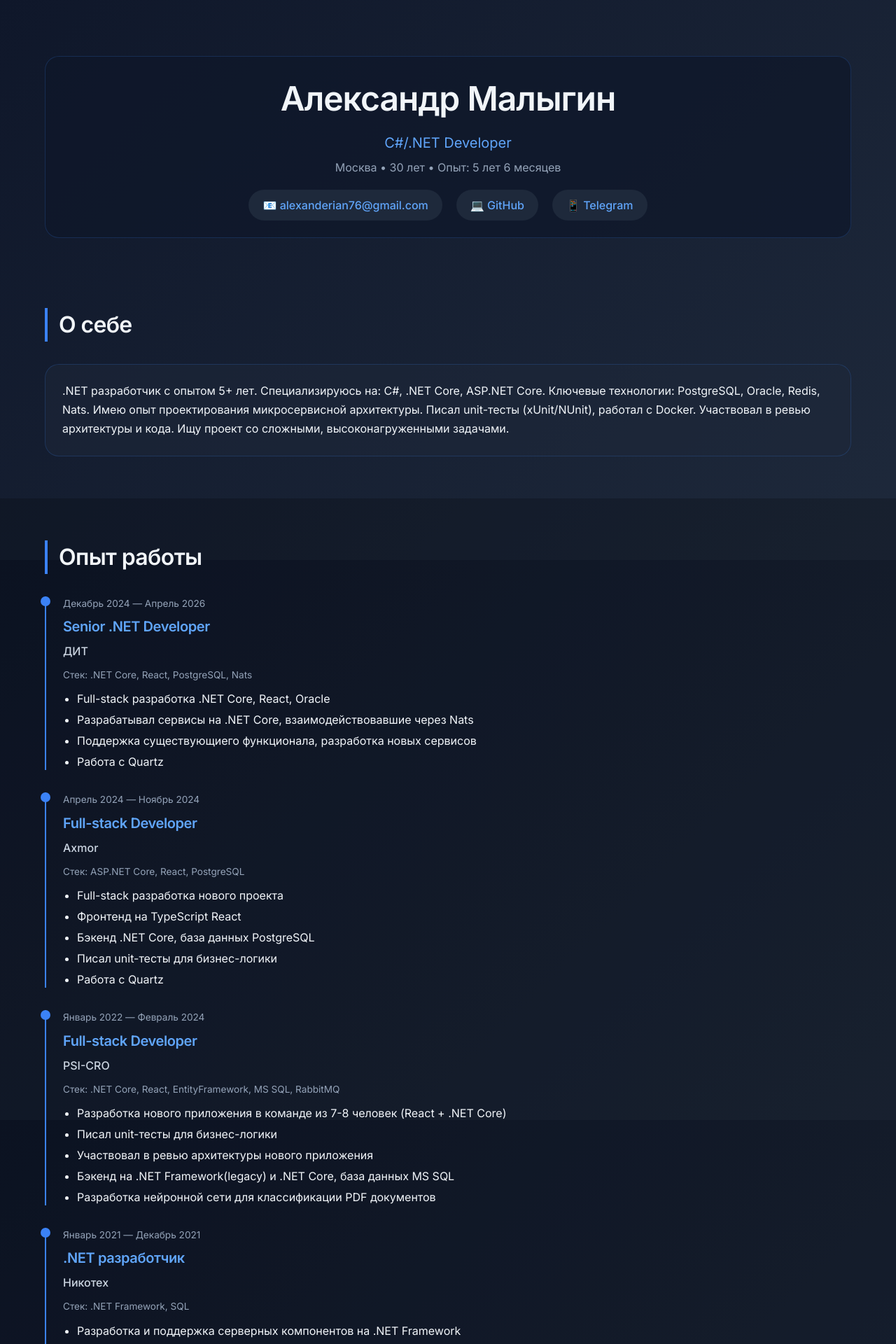
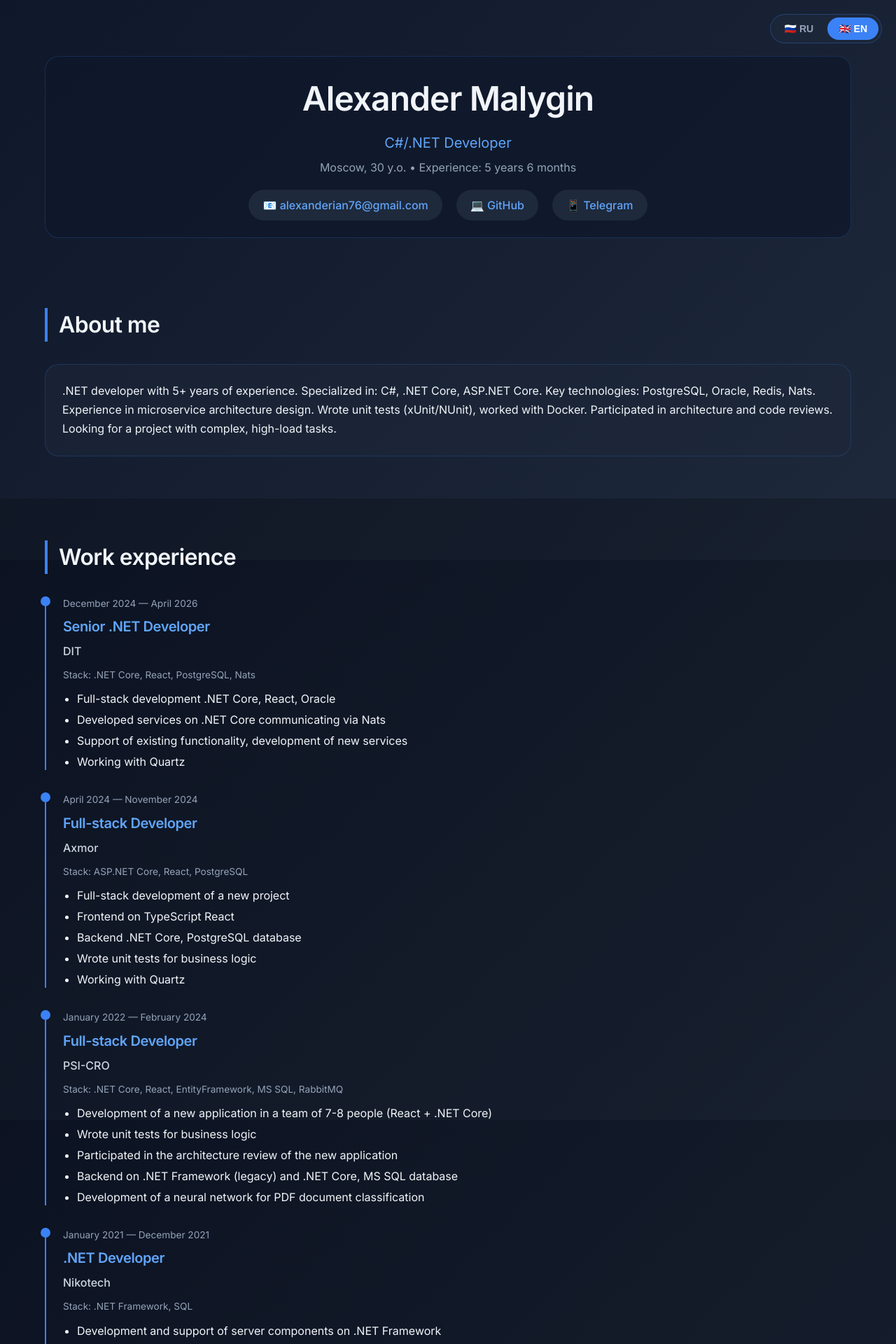
Before and after one commit to alexanderian76/cv, a React (Create React App) app: page / in a window 1280 px wide. Shown: the top 1920 px of the page at 70% size. Built offline with nearby package versions, Linux system fonts and the light colour scheme.

Commit message:
Add english

```diff
--- a/src/App.js
+++ b/src/App.js
@@ -1,19 +1,27 @@
-import React, { useEffect, useState } from 'react';
+import React, { useState, useEffect } from 'react';
 
 function App() {
   const [visible, setVisible] = useState(false);
+  const [language, setLanguage] = useState(() => {
+    const saved = localStorage.getItem('language');
+    if (saved) return saved;
+    return navigator.language.startsWith('ru') ? 'ru' : 'en';
+  });
 
   useEffect(() => {
     setVisible(true);
-  }, []);
+    localStorage.setItem('language', language);
+  }, [language]);
 
-  // Данные резюме
-  const resumeData = {
+
+
+
+  const contentRu = {
     name: "Александр Малыгин",
-    age: 30,
+    age: "30 лет",
     location: "Москва",
     role: "C#/.NET Developer",
-    experience: "5 лет 6 месяцев",
+    experience: "Опыт: 5 лет 6 месяцев",
     summary: ".NET разработчик с опытом 5+ лет. Специализируюсь на: C#, .NET Core, ASP.NET Core. Ключевые технологии: PostgreSQL, Oracle, Redis, Nats. Имею опыт проектирования микросервисной архитектуры. Писал unit-тесты (xUnit/NUnit), работал с Docker. Участвовал в ревью архитектуры и кода. Ищу проект со сложными, высоконагруженными задачами.",
     experienceDetails: [
       {
@@ -24,7 +32,7 @@ function App() {
         achievements: [
           "Full-stack разработка .NET Core, React, Oracle",
           "Разрабатывал сервисы на .NET Core, взаимодействовавшие через Nats",
-          "Поддержка существующиего функционала, разработка новых сервисов",
+          "Поддержка существующего функционала, разработка новых сервисов",
           "Работа с Quartz"
         ]
       },
@@ -65,48 +73,197 @@ function App() {
         ]
       }
     ],
-    skills: {
-      languages: ["C#", ".NET Core", "ASP.NET Core", "JavaScript", "TypeScript", "SQL", "C++", "Swift"],
-      databases: ["PostgreSQL", "MS SQL", "Redis"],
-      messaging: ["RabbitMQ", "Nats"],
-      devops: ["Docker", "GitLab CI", "Git", "Jira"],
-      testing: ["xUnit", "NUnit"],
-      other: ["Микросервисная архитектура", "REST API", "GraphQL", "SignalR"]
-    },
     contacts: {
       email: "alexanderian76@gmail.com",
       github: "https://github.com/alexanderian76",
       telegram: "@AMalygin76"
+    },
+    sections: {
+      about: "О себе",
+      experience: "Опыт работы",
+      skills: "Навыки",
+      education: "Образование и языки",
+      educationTitle: "Высшее образование",
+      educationText: "МГУ им. М.В. Ломоносова, механико-математический факультет",
+      languagesTitle: "Языки",
+      russian: "Русский — Родной",
+      english: "Английский — B2 (Средне-продвинутый)",
+      footer: `© 2026 Александр Малыгин • Последнее обновление: май 2026`
+    }
+  };
+
+
+  const contentEn = {
+    name: "Alexander Malygin",
+    role: "C#/.NET Developer",
+    age: "30 y.o.",
+    location: "Moscow",
+    experience: `Experience: 5 years 6 months`,
+    summary: ".NET developer with 5+ years of experience. Specialized in: C#, .NET Core, ASP.NET Core. Key technologies: PostgreSQL, Oracle, Redis, Nats. Experience in microservice architecture design. Wrote unit tests (xUnit/NUnit), worked with Docker. Participated in architecture and code reviews. Looking for a project with complex, high-load tasks.",
+    sections: {
+      about: "About me",
+      experience: "Work experience",
+      skills: "Skills",
+      education: "Education & Languages",
+      educationTitle: "Higher Education",
+      educationText: "MSU, Faculty of Mechanics and Mathematics",
+      languagesTitle: "Languages",
+      russian: "Russian — Native",
+      english: "English — B2 (Upper-Intermediate)",
+      footer: `© 2026 Alexander Malygin • Last update: May 2026`
+    },
+    experienceDetails: [
+      {
+        period: "December 2024 — April 2026",
+        title: "Senior .NET Developer",
+        company: "DIT",
+        stack: ".NET Core, React, PostgreSQL, Nats",
+        achievements: [
+          "Full-stack development .NET Core, React, Oracle",
+          "Developed services on .NET Core communicating via Nats",
+          "Support of existing functionality, development of new services",
+          "Working with Quartz"
+        ]
+      },
+      {
+        period: "April 2024 — November 2024",
+        title: "Full-stack Developer",
+        company: "Axmor",
+        stack: "ASP.NET Core, React, PostgreSQL",
+        achievements: [
+          "Full-stack development of a new project",
+          "Frontend on TypeScript React",
+          "Backend .NET Core, PostgreSQL database",
+          "Wrote unit tests for business logic",
+          "Working with Quartz"
+        ]
+      },
+      {
+        period: "January 2022 — February 2024",
+        title: "Full-stack Developer",
+        company: "PSI-CRO",
+        stack: ".NET Core, React, EntityFramework, MS SQL, RabbitMQ",
+        achievements: [
+          "Development of a new application in a team of 7-8 people (React + .NET Core)",
+          "Wrote unit tests for business logic",
+          "Participated in the architecture review of the new application",
+          "Backend on .NET Framework (legacy) and .NET Core, MS SQL database",
+          "Development of a neural network for PDF document classification"
+        ]
+      },
+      {
+        period: "January 2021 — December 2021",
+        title: ".NET Developer",
+        company: "Nikotech",
+        stack: ".NET Framework, SQL",
+        achievements: [
+          "Development and support of server components on .NET Framework",
+          "Work with SQL, writing unit tests"
+        ]
+      }
+    ],
+    contacts: {
+      email: "alexanderian76@gmail.com",
+      github: "https://github.com/alexanderian76",
+      telegram: "@AMalygin76"
+    },
+  };
+
+  const content = language === 'ru' ? contentRu : contentEn;
+
+  const skillsData = {
+    ru: {
+      languages: ["C#", ".NET Core", "ASP.NET Core", "JavaScript", "TypeScript", "SQL", "C++", "Swift"],
+      databases: ["PostgreSQL", "MS SQL", "Oracle"],
+      messaging: ["RabbitMQ", "Nats"],
+      devops: ["Docker", "GitLab CI", "Git", "Jira"],
+      testing: ["xUnit", "NUnit"],
+      other: ["Микросервисная архитектура", "REST API", "GraphQL", "SignalR", "Redis"]
+    },
+    en: {
+      languages: ["C#", ".NET Core", "ASP.NET Core", "JavaScript", "TypeScript", "SQL", "C++", "Swift"],
+      databases: ["PostgreSQL", "MS SQL", "Oracle"],
+      messaging: ["RabbitMQ", "Nats"],
+      devops: ["Docker", "GitLab CI", "Git", "Jira"],
+      testing: ["xUnit", "NUnit"],
+      other: ["Microservice architecture", "REST API", "GraphQL", "SignalR", "Redis"]
     }
   };
 
   const skillsList = [
-    { category: "Языки и фреймворки", items: resumeData.skills.languages },
-    { category: "Базы данных", items: resumeData.skills.databases },
-    { category: "Очереди и сообщения", items: resumeData.skills.messaging },
-    { category: "DevOps и инструменты", items: resumeData.skills.devops },
-    { category: "Тестирование", items: resumeData.skills.testing },
-    { category: "Прочее", items: resumeData.skills.other }
+    { category: language === 'ru' ? "Языки и фреймворки" : "Languages & Frameworks", items: skillsData[language].languages },
+    { category: language === 'ru' ? "Базы данных" : "Databases", items: skillsData[language].databases },
+    { category: language === 'ru' ? "Очереди и сообщения" : "Message Brokers", items: skillsData[language].messaging },
+    { category: "DevOps & Tools", items: skillsData[language].devops },
+    { category: language === 'ru' ? "Тестирование" : "Testing", items: skillsData[language].testing },
+    { category: language === 'ru' ? "Прочее" : "Other", items: skillsData[language].other }
   ];
 
   return (
     <div className={visible ? "fade-in" : ""} style={{ opacity: visible ? 1 : 0 }}>
 
+      <div style={{
+        position: 'fixed',
+        top: '20px',
+        right: '20px',
+        zIndex: 1000,
+        background: 'rgba(30, 41, 59, 0.8)',
+        backdropFilter: 'blur(10px)',
+        borderRadius: '40px',
+        padding: '4px',
+        border: '1px solid rgba(59, 130, 246, 0.3)',
+        display: 'flex',
+        gap: '4px'
+      }}>
+        <button
+          onClick={() => setLanguage('ru')}
+          style={{
+            padding: '8px 16px',
+            borderRadius: '32px',
+            border: 'none',
+            cursor: 'pointer',
+            fontWeight: 600,
+            fontSize: '14px',
+            background: language === 'ru' ? '#3b82f6' : 'transparent',
+            color: language === 'ru' ? 'white' : '#94a3b8',
+            transition: 'all 0.2s ease'
+          }}
+        >
+          🇷🇺 RU
+        </button>
+        <button
+          onClick={() => setLanguage('en')}
+          style={{
+            padding: '8px 16px',
+            borderRadius: '32px',
+            border: 'none',
+            cursor: 'pointer',
+            fontWeight: 600,
+            fontSize: '14px',
+            background: language === 'en' ? '#3b82f6' : 'transparent',
+            color: language === 'en' ? 'white' : '#94a3b8',
+            transition: 'all 0.2s ease'
+          }}
+        >
+          🇬🇧 EN
+        </button>
+      </div>
+
+
       <section style={{ paddingTop: "80px", paddingBottom: "40px" }}>
         <div className="container">
           <div className="card" style={{ textAlign: "center", background: "rgba(15, 23, 42, 0.7)" }}>
-            <h1 style={{ fontSize: "3rem", marginBottom: "12px" }}>{resumeData.name}</h1>
+            <h1 style={{ fontSize: "3rem", marginBottom: "12px" }}>{content.name}</h1>
             <p style={{ fontSize: "1.25rem", color: "#60a5fa", marginBottom: "8px" }}>
-              {resumeData.role}
+              {content.role}
             </p>
             <p style={{ color: "#94a3b8", marginBottom: "16px" }}>
-              {resumeData.location} • {resumeData.age} лет • Опыт: {resumeData.experience}
+              {content.location}, {content.age} • {content.experience}
             </p>
             <div className="contact-links" style={{ justifyContent: "center" }}>
-              {resumeData.contacts.phone && <a href={`tel:${resumeData.contacts.phone}`}>📞 {resumeData.contacts.phone}</a>}
-              <a href={`mailto:${resumeData.contacts.email}`}>📧 {resumeData.contacts.email}</a>
-              <a href={resumeData.contacts.github} target="_blank" rel="noopener noreferrer">💻 GitHub</a>
-              <a href={`https://t.me/${resumeData.contacts.telegram.slice(1)}`} target="_blank" rel="noopener noreferrer">📱 Telegram</a>
+              <a href={`mailto:${content.contacts.email}`}>📧 {content.contacts.email}</a>
+              <a href={content.contacts.github} target="_blank" rel="noopener noreferrer">💻 GitHub</a>
+              <a href={`https://t.me/${content.contacts.telegram.slice(1)}`} target="_blank" rel="noopener noreferrer">📱 Telegram</a>
             </div>
           </div>
         </div>
@@ -115,9 +272,9 @@ function App() {
 
       <section>
         <div className="container">
-          <h2>О себе</h2>
+          <h2>{content.sections.about}</h2>
           <div className="card">
-            <p style={{ lineHeight: 1.7 }}>{resumeData.summary}</p>
+            <p style={{ lineHeight: 1.7 }}>{content.summary}</p>
           </div>
         </div>
       </section>
@@ -125,13 +282,13 @@ function App() {
 
       <section style={{ background: "rgba(0,0,0,0.2)" }}>
         <div className="container">
-          <h2>Опыт работы</h2>
-          {resumeData.experienceDetails.map((exp, idx) => (
+          <h2>{content.sections.experience}</h2>
+          {content.experienceDetails.map((exp, idx) => (
             <div key={idx} className="timeline-item">
               <div className="date">{exp.period}</div>
               <h3>{exp.title}</h3>
               <div className="company">{exp.company}</div>
-              {exp.stack && <div style={{ fontSize: "0.85rem", color: "#94a3b8", marginBottom: "12px" }}>Стек: {exp.stack}</div>}
+              {exp.stack && <div style={{ fontSize: "0.85rem", color: "#94a3b8", marginBottom: "12px" }}>Stack: {exp.stack}</div>}
               <ul style={{ marginLeft: "20px", marginTop: "8px" }}>
                 {exp.achievements.map((item, i) => (
                   <li key={i} style={{ marginBottom: "6px" }}>{item}</li>
@@ -142,9 +299,10 @@ function App() {
         </div>
       </section>
 
+
       <section>
         <div className="container">
-          <h2>Навыки</h2>
+          <h2>{content.sections.skills}</h2>
           <div className="card">
             {skillsList.map((skillGroup, idx) => (
               <div key={idx} style={{ marginBottom: "24px" }}>
@@ -163,26 +321,25 @@ function App() {
 
       <section style={{ background: "rgba(0,0,0,0.2)" }}>
         <div className="container">
-          <h2>Образование и языки</h2>
+          <h2>{content.sections.education}</h2>
           <div style={{ display: "grid", gridTemplateColumns: "repeat(auto-fit, minmax(250px, 1fr))", gap: "20px" }}>
             <div className="card">
-              <h3 style={{ marginBottom: "16px" }}>🎓 Высшее образование</h3>
-              <p>МГУ им. М.В. Ломоносова, механико-математический факультет</p>
+              <h3 style={{ marginBottom: "16px" }}>🎓 {content.sections.educationTitle}</h3>
+              <p>{content.sections.educationText}</p>
             </div>
             <div className="card">
-              <h3 style={{ marginBottom: "16px" }}>🗣️ Языки</h3>
-              <p>Русский — Родной</p>
-              <p>Английский — B2 (Средне-продвинутый)</p>
+              <h3 style={{ marginBottom: "16px" }}>🗣️ {content.sections.languagesTitle}</h3>
+              <p>{content.sections.russian}</p>
+              <p>{content.sections.english}</p>
             </div>
           </div>
         </div>
       </section>
 
-
       <footer style={{ textAlign: "center", padding: "32px 0", borderTop: "1px solid rgba(59,130,246,0.2)" }}>
         <div className="container">
           <p style={{ color: "#94a3b8", fontSize: "0.85rem" }}>
-            © 2026 Александр Малыгин • Последнее обновление: май 2026
+            {content.sections.footer}
           </p>
         </div>
       </footer>
```
